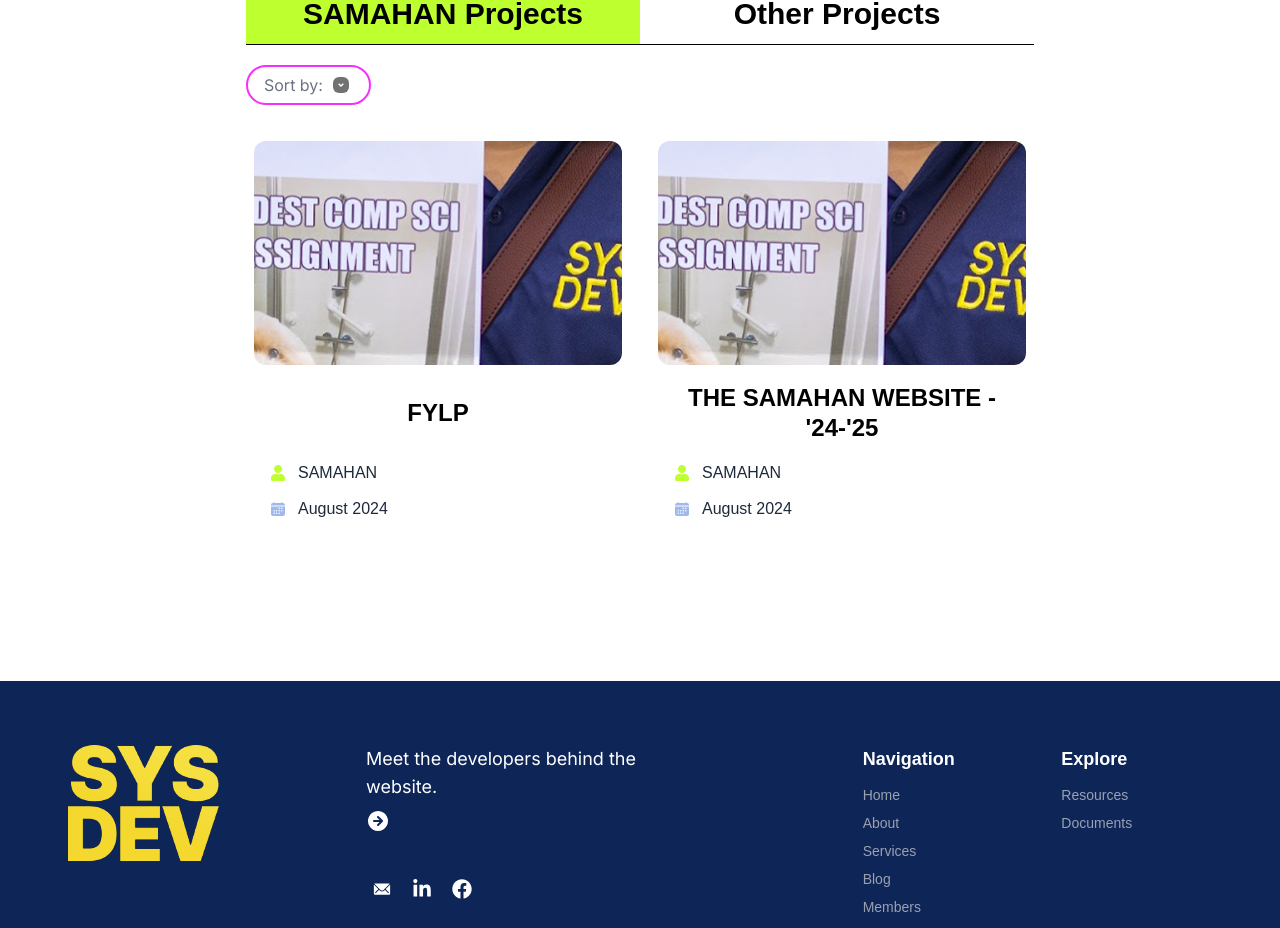
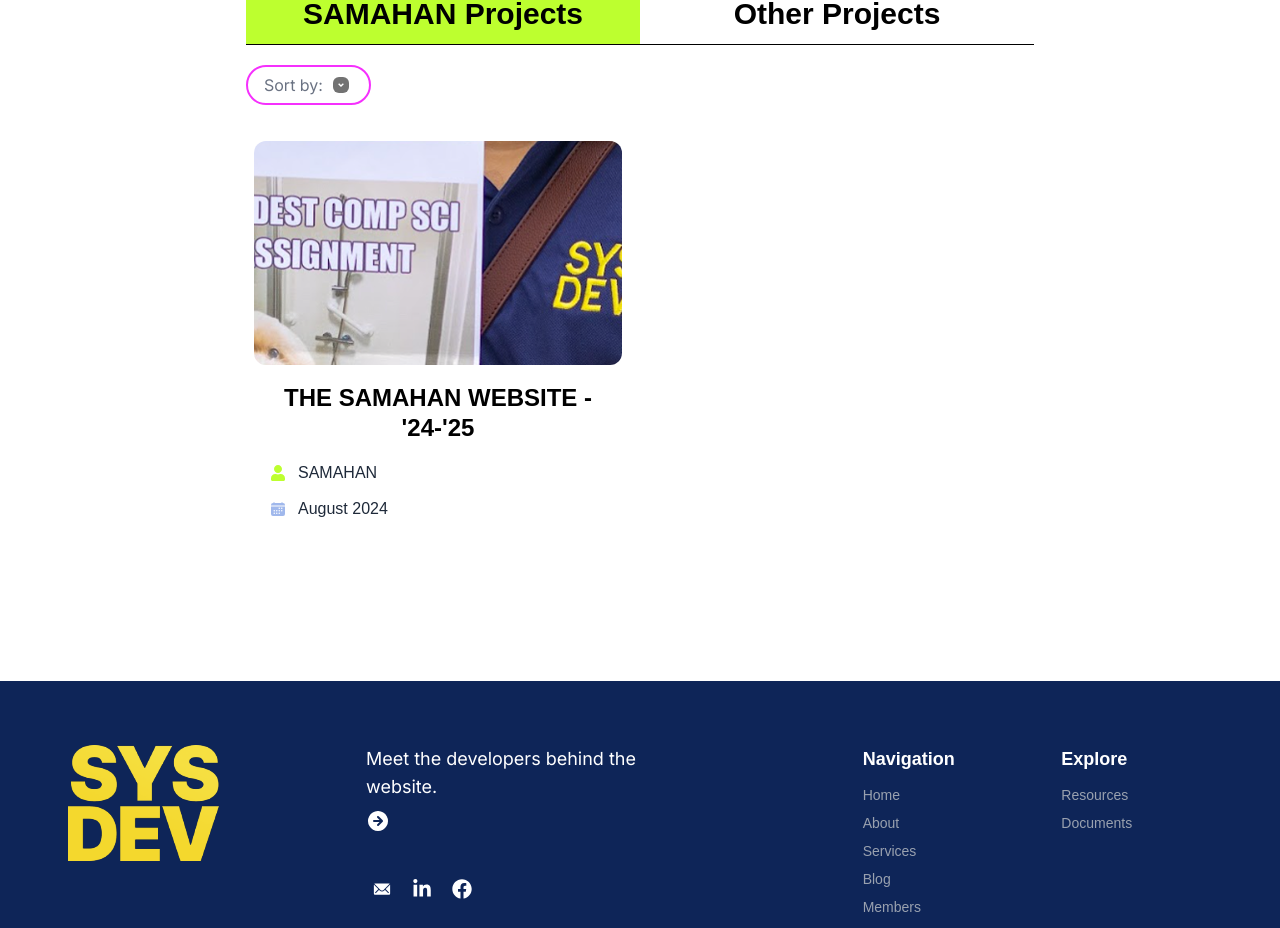
Before and after one commit to SAMAHAN-Systems-Development/sysdev-website-frontend, a Next.js app: page /projects in a window 1280 px wide. Shown: the part 1008-1936 px from the top of the page. Built offline with nearby package versions, Linux system fonts and the light colour scheme.

Commit message:
feat: implement projects filter logic

```diff
--- a/src/components/sections/ProjectsDisplaySection.tsx
+++ b/src/components/sections/ProjectsDisplaySection.tsx
@@ -10,6 +10,7 @@ import ProjectsModal from '../ui/ProjectsModal';
 
 function ProjectsDisplaySection() {
     const [openedProject, setOpenedProject] = useState<Project | null>(null);
+    const [selectedFilter, setSelectedFilter] = useState<'SAMAHAN' | 'Other'>('SAMAHAN');
 
     // Disable body scroll when modal is open
     useEffect(() => {
@@ -25,10 +26,15 @@ function ProjectsDisplaySection() {
   return (
     <div className='w-full flex flex-col justify-center items-center py-28'>
         <div className='w-max'>
-            <ProjectsFilter></ProjectsFilter>
+            <ProjectsFilter selectedFilter={selectedFilter} setSelectedFilter={setSelectedFilter}></ProjectsFilter>
             <SortDropdown></SortDropdown>
             <div className="grid grid-cols-2 gap-x-5 gap-y-10">
-        {(projectsData as Project[]).map((project, idx) => (
+        {(projectsData as Project[])
+        .filter(project =>
+          ((selectedFilter === 'SAMAHAN' && (project.type == "internal")) ||
+           (selectedFilter === 'Other' && (project.type == "external" || project.type == "cross-orgs")))
+        )
+        .map((project, idx) => (
           <ProjectCard
             key={idx}
             project={project}
--- a/src/components/ui/ProjectsFilter.tsx
+++ b/src/components/ui/ProjectsFilter.tsx
@@ -1,18 +1,17 @@
 'use client';
 
-import { useState } from 'react';
+interface ProjectsFilterProps {
+  selectedFilter: 'SAMAHAN' | 'Other';
+  setSelectedFilter: React.Dispatch<React.SetStateAction<'SAMAHAN' | 'Other'>>;
+}
 
-const ProjectsFilter = () => {
-  const [selectedFilter, setSelectedFilter] = useState<'SAMAHAN' | 'Other'>('SAMAHAN');
-
+const ProjectsFilter = ({ selectedFilter, setSelectedFilter }: ProjectsFilterProps) => {
   return (
     <div className="flex min-w-full max-w-full overflow-hidden bg-white text-black border-b border-black text-lg md:text-2xl lg:text-3xl">
       <button
         onClick={() => setSelectedFilter('SAMAHAN')}
-        className={`rounded-t-xl flex-1 px-5 py-1 md:px-6 md:py-3  font-bold transition-colors duration-200 cursor-pointer ${
-          selectedFilter === 'SAMAHAN'
-            ? 'bg-green '
-            : 'bg-white '
+        className={`rounded-t-xl flex-1 px-5 py-1 md:px-6 md:py-3 font-bold transition-colors duration-200 cursor-pointer ${
+          selectedFilter === 'SAMAHAN' ? 'bg-green ' : 'bg-white '
         }`}
       >
         <span className="block md:hidden">SAMAHAN<br />Projects</span>
@@ -21,9 +20,7 @@ const ProjectsFilter = () => {
       <button
         onClick={() => setSelectedFilter('Other')}
         className={`rounded-t-xl flex-1 px-5 py-1 md:px-6 md:py-3 font-bold transition-colors duration-200 cursor-pointer ${
-          selectedFilter === 'Other'
-            ? 'bg-green '
-            : 'bg-white '
+          selectedFilter === 'Other' ? 'bg-green ' : 'bg-white '
         }`}
       >
         <span className="block md:hidden">Other<br />Projects</span>
--- a/src/data/projects.json
+++ b/src/data/projects.json
@@ -3,6 +3,7 @@
     "id": 1,
     "imageUrl": "/images/AboutUsProjectsBAckground.png",
     "projectName": "FYLP",
+    "type": "cross-orgs",
     "description": "A platform for students to share their experiences and insights.",
     "websiteUrl": "/",
     "githubUrl": "/",
@@ -131,6 +132,7 @@
     "id": 2,
     "imageUrl": "/images/AboutUsProjectsBAckground.png",
     "projectName": "THE SAMAHAN WEBSITE - '24-'25",
+    "type": "internal",
     "description": "The SAMAHAN website showcases its advocacies, organizational structure, and various offices and departments. It highlights the organization's branding while providing comprehensive information about SAMAHAN and its initiatives.",
     "websiteUrl": "/",
     "githubUrl": "/",
--- a/src/lib/types/projects.ts
+++ b/src/lib/types/projects.ts
@@ -1,6 +1,7 @@
 export type Project = {
     imageUrl: string;
     projectName: string;
+    type: 'internal' | 'external' | 'cross-orgs';
     description: string;
     websiteUrl: string;
     githubUrl: string;
```
